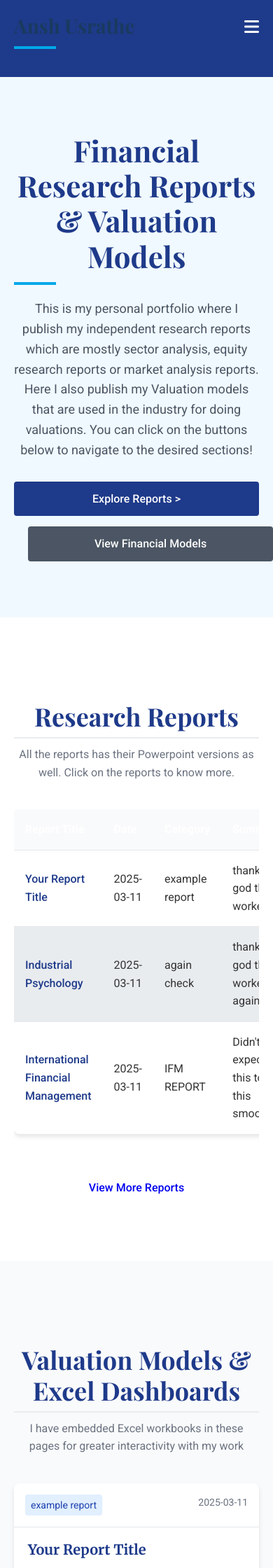
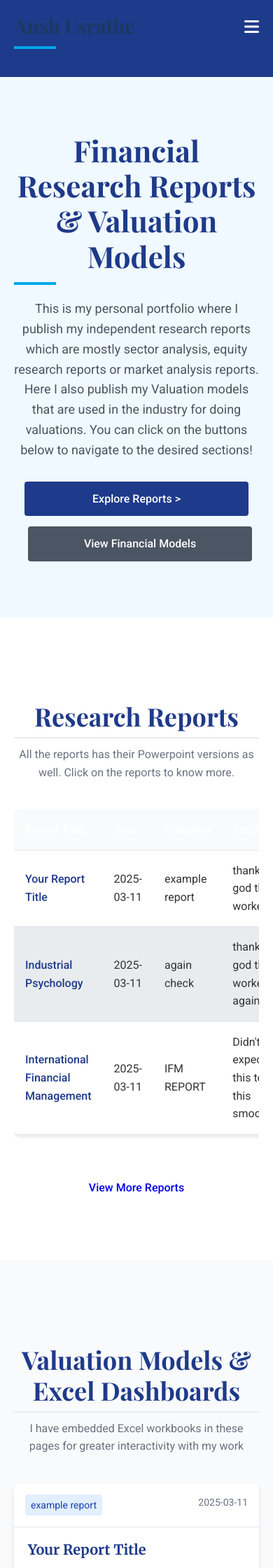
Before and after one commit to anshusrathe/FinBlogs, a Jekyll site: the page index.html, which Jekyll copies as it is, in a window 390 px wide. Shown: the top 2240 px of the page at 70% size. Built offline with Jekyll 4.4.1, drawn with Linux system fonts in a browser that asks for light colours.

Commit message:
Merge remote changes and add my updates

```diff
--- a/index.html
+++ b/index.html
@@ -395,18 +395,19 @@
         border-radius: 4px;
       }
 
-      /* Mobile: Stack hero buttons with gap */
+      /* Force hero buttons to be the same width, centered, stacked */
       .hero-content a.btn {
         display: block;
-        width: 100%;
-        margin-bottom: 15px;
-        text-align: center;
+        width: 100%;         /* Fill available width up to max-width */
+        max-width: 320px;    /* You can tweak this to 280px, 300px, etc. */
+        margin: 0 auto 15px; /* Center horizontally & add vertical gap */
+        text-align: center;  /* Center button text */
+        white-space: nowrap; /* Prevent text from wrapping */
       }
+
+      /* Remove extra bottom margin from the last button */
       .hero-content a.btn:last-child {
-        display: block;
-        width:100%;
         margin-bottom: 0;
-        text-align: center;
       }
     }
   </style>
```
